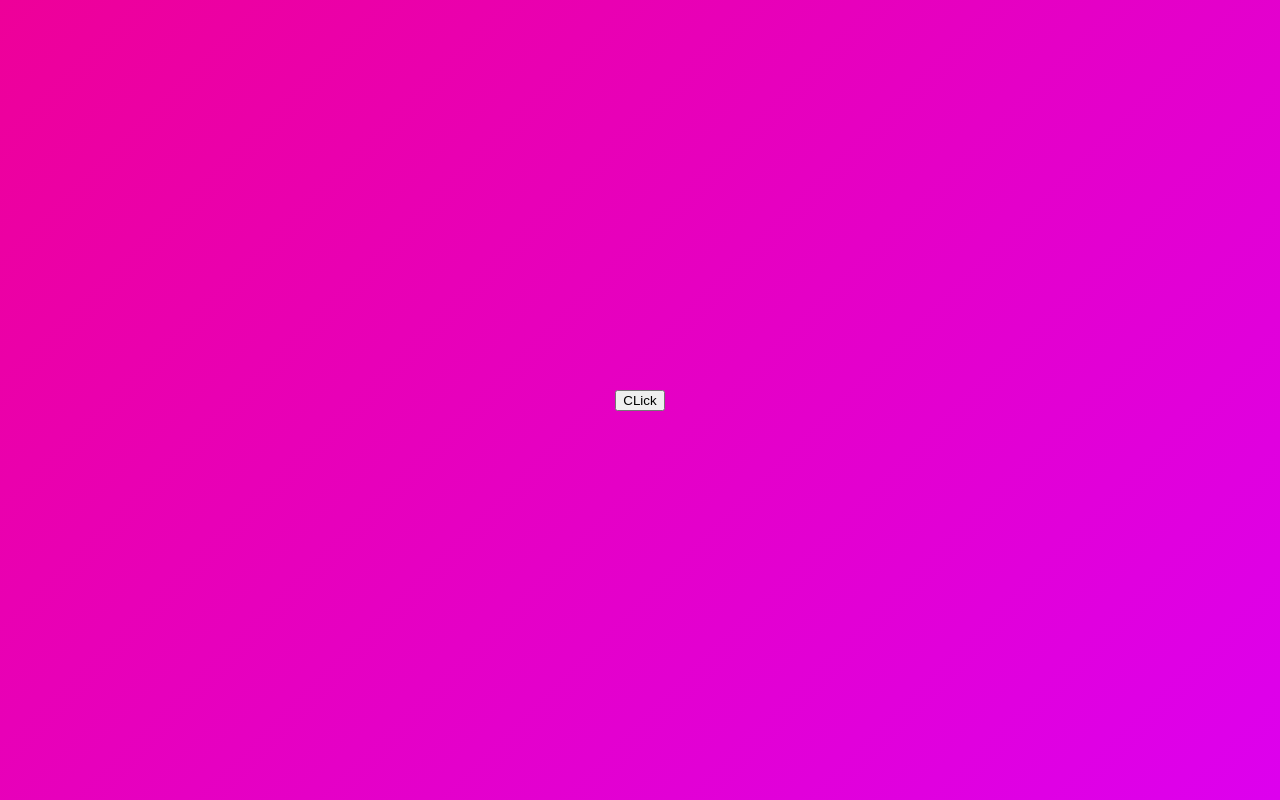
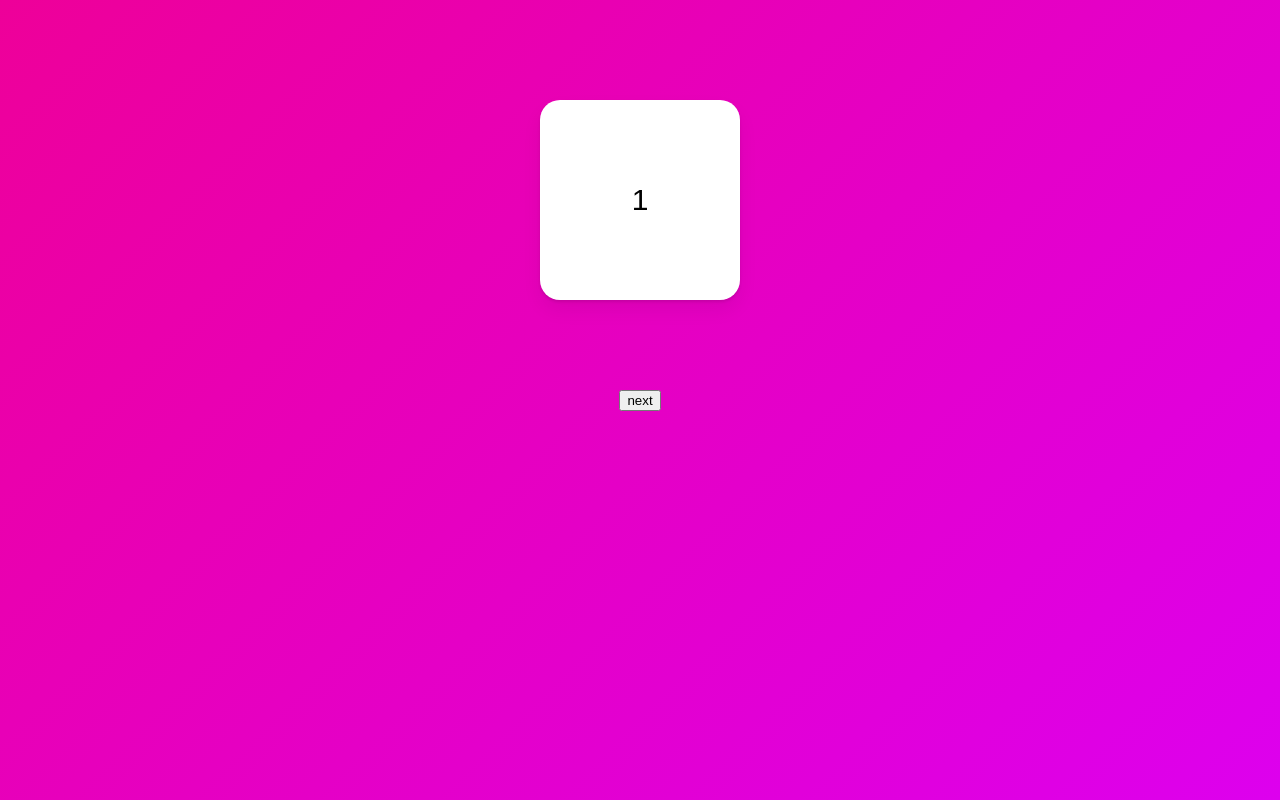
Before and after one commit to joyjsmun/framer-animation, a React (Create React App) app: page / in a window 1280 px wide. Built offline with nearby package versions, Linux system fonts and the light colour scheme.

Commit message:
ADD: using slide function with AnimatePresence

```diff
--- a/src/App.tsx
+++ b/src/App.tsx
@@ -8,6 +8,7 @@ width:100vw;
 display: flex;
 justify-content: center;
 align-items: center;
+flex-direction: column;
 `
 
 const Box = styled(motion.div)`
@@ -15,10 +16,38 @@ const Box = styled(motion.div)`
   height:200px;
   background-color: white;
   border-radius: 20px;
+  display:flex;
+  justify-content: center;
+  position: absolute;
+  align-items: center;
+  top:100px;
+  font-size: 30px;
   box-shadow: 0 2px 3px rgba(0, 0, 0, 0.1), 0 10px 20px rgba(0, 0, 0, 0.06);
 
 `
-
+const box = {
+  invisible:{
+    x:500,
+    opacity:0,
+    scale:0,
+  },
+  visible:{
+    x:0,
+    opacity:1,
+    scale:1,
+    transition:{
+      duration:1,
+    }
+  },
+  leaving:{
+    x:-500,
+    opacity:0,
+    scale:0,
+    transition:{
+      duration:1,
+    }
+  }
+}
 
 // const Svg = styled.svg`
 //  height: 600px;
@@ -58,13 +87,17 @@ const boxVariants = {
 
 
 function App() {
-  const [showing,setShowing] = useState(false);
-  const toggleShowing = () => setShowing((prev) => !prev);
+  const [visible,setVisible] =useState(1);
+  const next = () => setVisible((prev) => (prev === 10 ? 10 : prev+1));
   return (
     <Wrapper>
-     <button onClick={toggleShowing}>CLick</button>
-    <AnimatePresence > {showing? <Box variants={boxVariants} initial="initial" animate="visible" exit="leaving"/> : null}</AnimatePresence>
-  </Wrapper>
+      <AnimatePresence>
+        {[1,2,3,4,5,6,7,8,9,10].map((i) => (
+          i === visible ? <Box variants={box} initial="invisible" animate="visible" exit="leaving" key={i}>{i}</Box> :null
+        ))}
+      </AnimatePresence>
+      <button onClick={next}>next</button>
+     </Wrapper>
   );
 }
 
```
